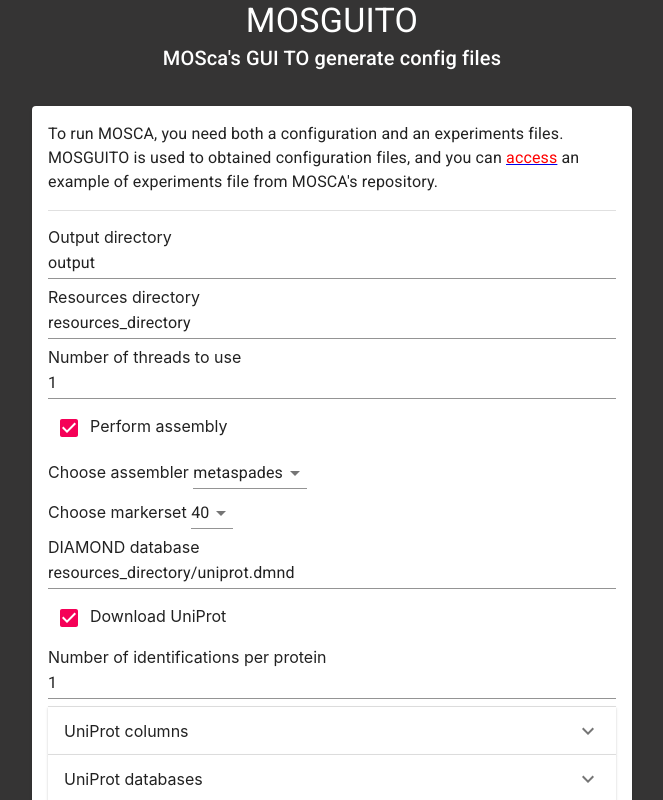
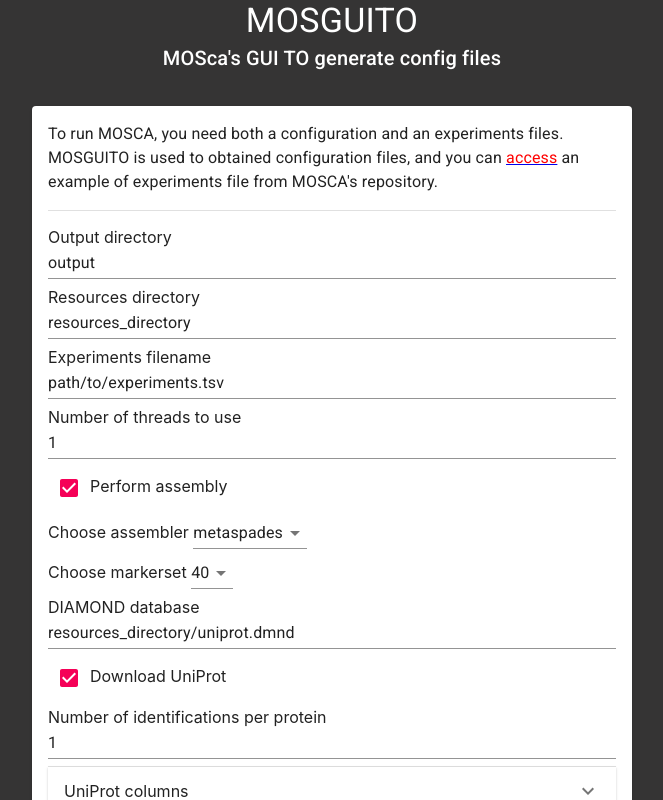
Before and after one commit to iquasere/MOSGUITO, a React (Create React App) app: page / in a window 1280 px wide. Shown: the top 800 px of the page, without its empty margins (308-971 px from the left). Built offline with nearby package versions, Linux system fonts and the light colour scheme.

Commit message:
Added customization of experiments in config file

```diff
--- a/src/App.js
+++ b/src/App.js
@@ -87,6 +87,13 @@
               value={values.resourcesDirectory}
               onChange={(ev) => handleChange('resourcesDirectory', ev.target.value)}
               placeholder={defaultValues.resourcesDirectory}
+            />
+
+            <LabelledTextField
+              label='Experiments filename'
+              value={values.experiments}
+              onChange={(ev) => handleChange('experiments', ev.target.value)}
+              placeholder={defaultValues.experiments}
             />
 
             <LabelledNumberField
--- a/src/utils/defaultValues.js
+++ b/src/utils/defaultValues.js
@@ -10,6 +10,7 @@
     "output":"output",
     "resourcesDirectory":"resources_directory",
     "threads":1,
+    "experiments": "path/to/experiments.tsv",
     "doAssembly":true,
     "assembler":assemblerOptions[0],
     "errorModel":errorModelOptions[0],
--- a/src/utils/emptyValues.js
+++ b/src/utils/emptyValues.js
@@ -10,6 +10,7 @@
     "output":"",
     "resourcesDirectory":"",
     "threads":1,
+    "experiments": "",
     "doAssembly":true,
     "assembler":assemblerOptions[0],
     "errorModel":errorModelOptions[0],
```
